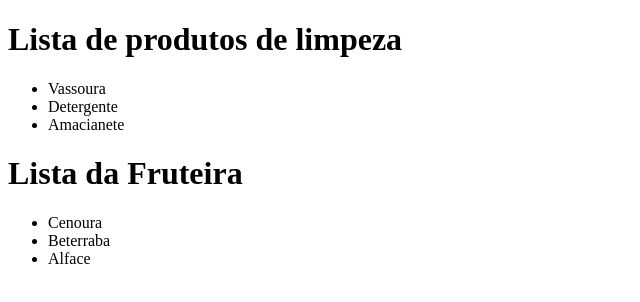
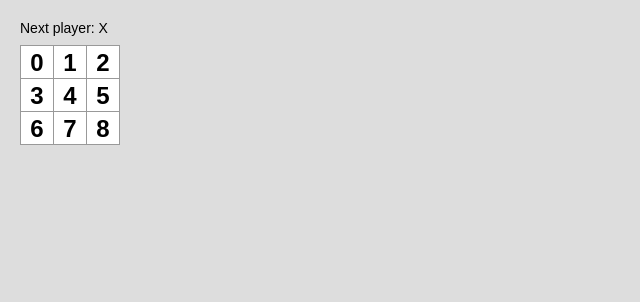
Before and after one commit to robsonleal/Tic-tac-toe, a React (Vite) app: page / in a window 1280 px wide. Shown: the top 302 px of the page, without its empty margins (0-640 px from the left). Built offline with nearby package versions, Linux system fonts and the light colour scheme.

Commit message:
Criando o board o os squares do game 'Tic tac toe'

```diff
--- a/src/App.tsx
+++ b/src/App.tsx
@@ -1,15 +1,7 @@
-import { ShoppingList } from "./components/ShoppingList";
+import { Game } from "./components/Game";
 
 function App() {
-  const prodLimpeza = ["Vassoura", "Detergente", "Amacianete"];
-  const prodFruteira = ["Cenoura", "Beterraba", "Alface"];
-
-  return (
-    <>
-      <ShoppingList title="Lista de produtos de limpeza" itens={prodLimpeza} />
-      <ShoppingList title="Lista da Fruteira" itens={prodFruteira} />
-    </>
-  );
+  return <Game />;
 }
 
 export default App;
--- /dev/null
+++ b/src/components/Board.tsx
@@ -0,0 +1,26 @@
+import { Square } from "./Square";
+
+export function Board() {
+  const status = "Next player: X";
+
+  return (
+    <div>
+      <div className="status">{status}</div>
+      <div className="board-row">
+        <Square value={0} />
+        <Square value={1} />
+        <Square value={2} />
+      </div>
+      <div className="board-row">
+        <Square value={3} />
+        <Square value={4} />
+        <Square value={5} />
+      </div>
+      <div className="board-row">
+        <Square value={6} />
+        <Square value={7} />
+        <Square value={8} />
+      </div>
+    </div>
+  );
+}
--- /dev/null
+++ b/src/components/Game.tsx
@@ -0,0 +1,15 @@
+import { Board } from "./Board";
+
+export function Game() {
+  return (
+    <div className="game">
+      <div className="game-board">
+        <Board />
+      </div>
+      <div className="game-info">
+        <div>{/* status */}</div>
+        <ol>{/* TODO */}</ol>
+      </div>
+    </div>
+  );
+}
--- a/src/components/ShoppingList.tsx
+++ /dev/null
@@ -1,17 +0,0 @@
-type ShoppingListProps = {
-  title: string;
-  itens: string[];
-};
-
-export function ShoppingList(props: ShoppingListProps) {
-  return (
-    <div className="shopping-list">
-      <h1>{props.title}</h1>
-      <ul>
-        {props.itens.map((item) => {
-          return <li>{item}</li>;
-        })}
-      </ul>
-    </div>
-  );
-}
--- /dev/null
+++ b/src/components/Square.tsx
@@ -0,0 +1,11 @@
+type SquareProps = {
+  value: number;
+};
+
+export function Square(props: SquareProps) {
+  return (
+    <button className="square" onClick={() => console.log("click")}>
+      {props.value}
+    </button>
+  );
+}
--- /dev/null
+++ b/src/index.css
@@ -0,0 +1,52 @@
+body {
+  font: 14px "Century Gothic", Futura, sans-serif;
+  margin: 20px;
+  background-color: #ddd;
+}
+
+ol,
+ul {
+  padding-left: 30px;
+}
+
+.board-row:after {
+  clear: both;
+  content: "";
+  display: table;
+}
+
+.status {
+  margin-bottom: 10px;
+}
+
+.square {
+  background: #fff;
+  border: 1px solid #999;
+  float: left;
+  font-size: 24px;
+  font-weight: bold;
+  line-height: 34px;
+  height: 34px;
+  margin-right: -1px;
+  margin-top: -1px;
+  padding: 0;
+  text-align: center;
+  width: 34px;
+}
+
+.square:focus {
+  outline: none;
+}
+
+.kbd-navigation .square:focus {
+  background: #ddd;
+}
+
+.game {
+  display: flex;
+  flex-direction: row;
+}
+
+.game-info {
+  margin-left: 20px;
+}
--- a/src/main.tsx
+++ b/src/main.tsx
@@ -1,6 +1,8 @@
 import React from "react";
 import ReactDOM from "react-dom/client";
 import App from "./App";
+
+import "./index.css";
 
 ReactDOM.createRoot(document.getElementById("root") as HTMLElement).render(
   <React.StrictMode>
```
